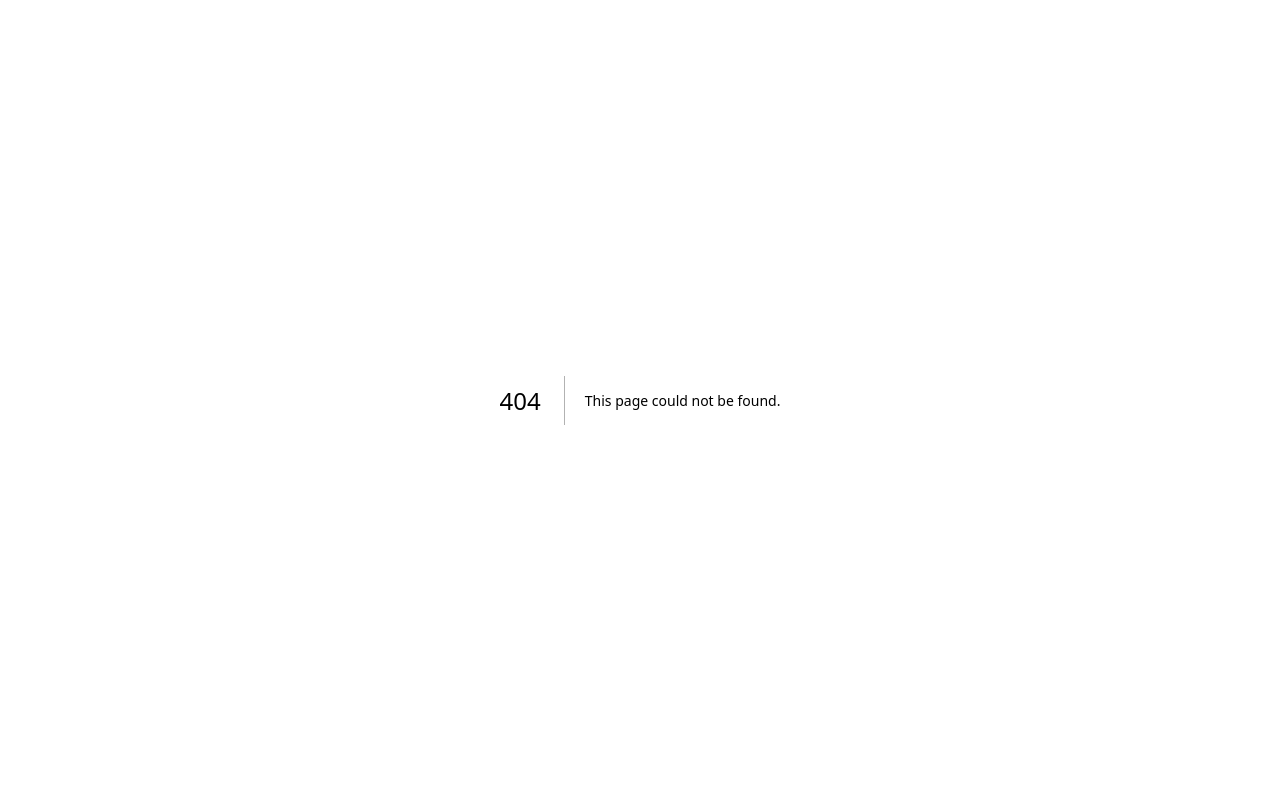
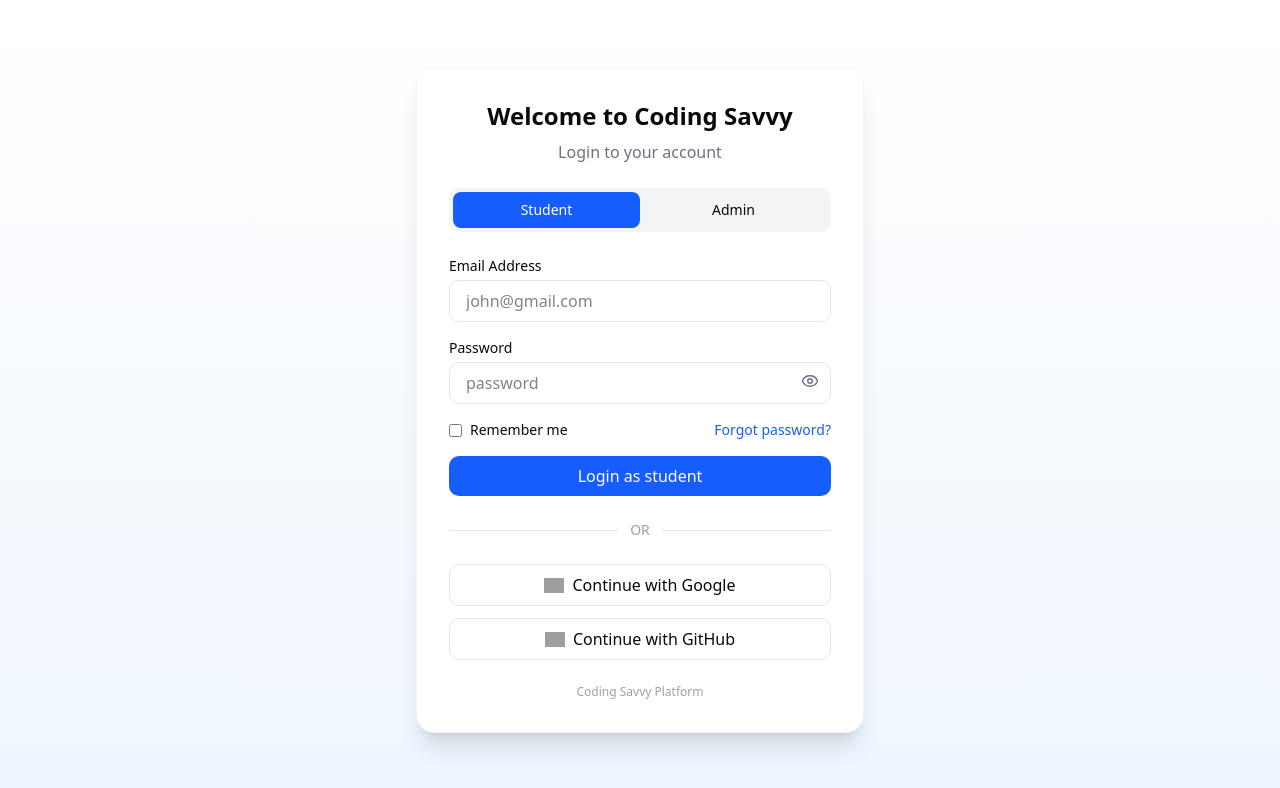
Before and after one commit to Aman-Ingale/coding-savvy-placement-portal, a Next.js app: page /login in a window 1280 px wide. Before the commit this address had no page. Shown: the top 788 px of the page. Built offline with nearby package versions, Linux system fonts and the light colour scheme; grey boxes are pictures that could not be loaded.

Commit message:
Adding Login Route

```diff
--- /dev/null
+++ b/app/login/page.jsx
@@ -0,0 +1,119 @@
+"use client";
+
+import { useState } from "react";
+import { Eye, EyeOff, Loader2 } from "lucide-react";
+
+export default function LoginPage() {
+  const [role, setRole] = useState("student");
+  const [showPassword, setShowPassword] = useState(false);
+  const [loading, setLoading] = useState(false);
+
+  const handleLogin = (e) => {
+    e.preventDefault();
+    setLoading(true);
+    setTimeout(() => setLoading(false), 1500);
+  };
+
+  return (
+    <div className="min-h-screen flex items-center justify-center bg-gradient-to-b from-white to-blue-50 px-4">
+      <div className="bg-white w-full max-w-md p-8 rounded-2xl shadow-xl border border-gray-100">
+
+        {/* Title */}
+        <h1 className="text-2xl font-bold text-center mb-2">Welcome to Coding Savvy</h1>
+        <p className="text-gray-500 text-center mb-6">Login to your account</p>
+
+        {/* Role Toggle */}
+        <div className="flex bg-gray-100 rounded-lg p-1 mb-6">
+          <button
+            onClick={() => setRole("student")}
+            className={`flex-1 py-2 rounded-md text-sm font-medium ${
+              role === "student" ? "bg-blue-600 text-white" : ""
+            }`}
+          >
+            Student
+          </button>
+          <button
+            onClick={() => setRole("admin")}
+            className={`flex-1 py-2 rounded-md text-sm font-medium ${
+              role === "admin" ? "bg-blue-600 text-white" : ""
+            }`}
+          >
+            Admin
+          </button>
+        </div>
+
+        <form onSubmit={handleLogin} className="space-y-4">
+
+          {/* Email Label */}
+          <div>
+            <label className="block text-sm font-medium mb-1">Email Address</label>
+            <input
+              type="email"
+              placeholder="john@gmail.com"
+              className="w-full px-4 py-2 border rounded-lg focus:ring-2 focus:ring-blue-500"
+            />
+          </div>
+
+          {/* Password Label */}
+          <div>
+            <label className="block text-sm font-medium mb-1">Password</label>
+            <div className="relative">
+              <input
+                type={showPassword ? "text" : "password"}
+                placeholder="password"
+                className="w-full px-4 py-2 border rounded-lg focus:ring-2 focus:ring-blue-500 pr-10"
+              />
+              <button
+                type="button"
+                onClick={() => setShowPassword(!showPassword)}
+                className="absolute right-3 top-2.5 text-gray-500"
+              >
+                {showPassword ? <EyeOff size={18} /> : <Eye size={18} />}
+              </button>
+            </div>
+          </div>
+
+          {/* Remember + Forgot */}
+          <div className="flex justify-between items-center text-sm">
+            <label className="flex items-center gap-2">
+              <input type="checkbox" className="accent-blue-600" />
+              Remember me
+            </label>
+            <a className="text-blue-600 hover:underline">Forgot password?</a>
+          </div>
+
+          {/* Login Button */}
+          <button
+            type="submit"
+            className="w-full bg-blue-600 text-white py-2 rounded-lg flex justify-center items-center gap-2 font-medium hover:bg-blue-700 transition"
+          >
+            {loading && <Loader2 className="animate-spin" size={18} />}
+            Login as {role}
+          </button>
+        </form>
+
+        {/* Divider */}
+        <div className="flex items-center my-6">
+          <div className="flex-1 h-px bg-gray-200"></div>
+          <span className="px-3 text-sm text-gray-400">OR</span>
+          <div className="flex-1 h-px bg-gray-200"></div>
+        </div>
+
+        {/* OAuth Buttons */}
+        <div className="space-y-3">
+          <button className="w-full border py-2 rounded-lg flex items-center justify-center gap-2 hover:bg-gray-50 transition">
+            <img src="https://www.svgrepo.com/show/475656/google-color.svg" className="w-5" />
+            Continue with Google
+          </button>
+
+          <button className="w-full border py-2 rounded-lg flex items-center justify-center gap-2 hover:bg-gray-50 transition">
+            <img src="https://www.svgrepo.com/show/512317/github-142.svg" className="w-5" />
+            Continue with GitHub
+          </button>
+        </div>
+        <div className="mt-6 text-center text-xs text-gray-400">Coding Savvy Platform</div>
+
+      </div>
+    </div>
+  );
+}
```
